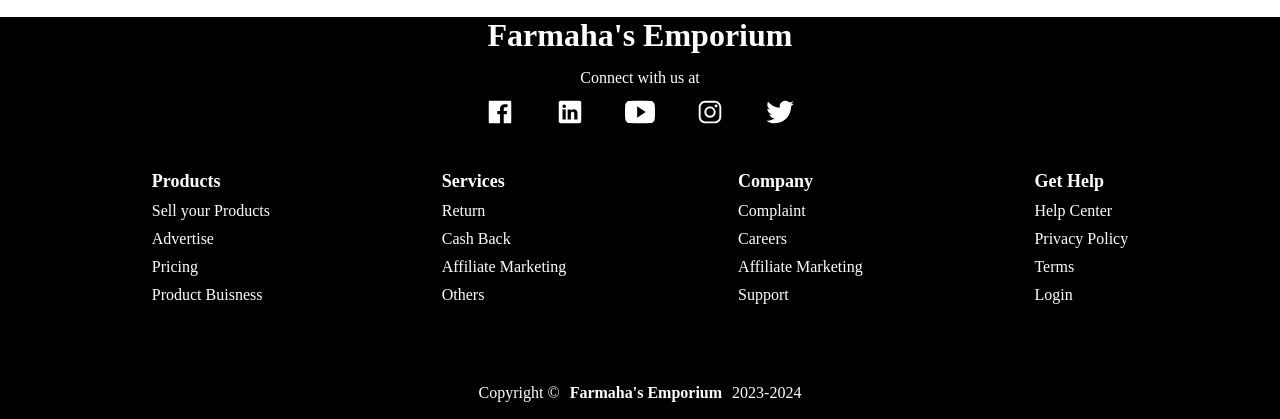
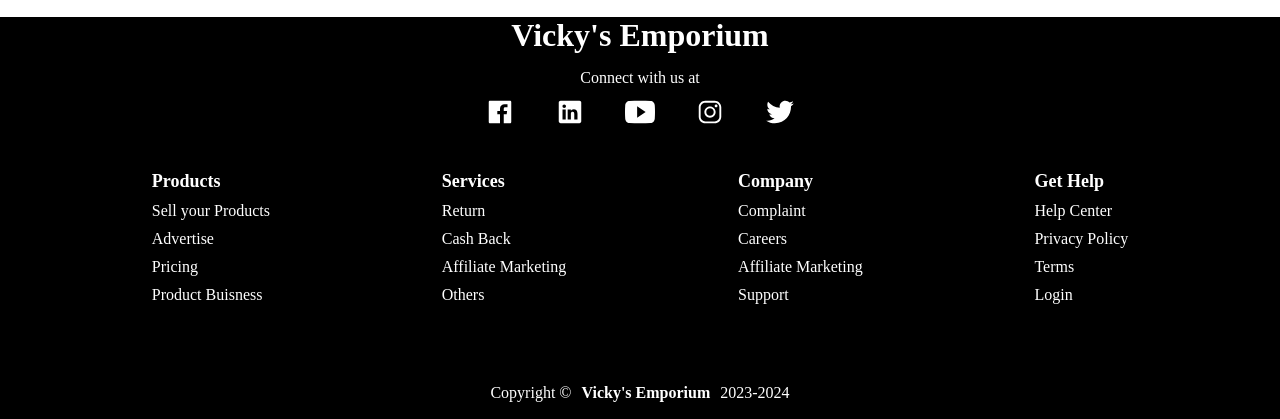
Before and after one commit to vicky0000amu/ecommerce, a plain HTML site: page index.html in a window 1280 px wide. Shown: the part 2063-2482 px from the top of the page. Drawn offline with nearby package versions, Linux system fonts and the light colour scheme.

Commit message:
Update index.html

```diff
--- a/index.html
+++ b/index.html
@@ -490,7 +490,7 @@ flex-wrap: nowrap;
 
 <body>
 <header>
-<div class="logo"><a href="#">Mannat</a></div>
+<div class="logo"><a href="#">Vicky's Emporium</a></div>
 <div class="menu">
 <a href="#">
 <ion-icon name="close" class="close"></ion-icon>
@@ -659,7 +659,7 @@ flex-wrap: nowrap;
 </section>
 <footer>
 <div id="footer" class="footer0">
-<h1>Farmaha's Emporium</h1>
+<h1>Vicky's Emporium</h1>
 </div>
 <div class="footer1 ">
 Connect with us at<div class="social-media">
@@ -711,7 +711,7 @@ Connect with us at<div class="social-media">
 <div class="div">Login</div>
 </div>
 </div>
-<div class="footer3">Copyright © <h4>Farmaha's Emporium</h4> 2023-2024</div>
+<div class="footer3">Copyright © <h4>Vicky's Emporium</h4> 2023-2024</div>
 </footer>
 <script src="https://unpkg.com/ionicons@4.5.10-0/dist/ionicons.js"></script>
 <script>
```
